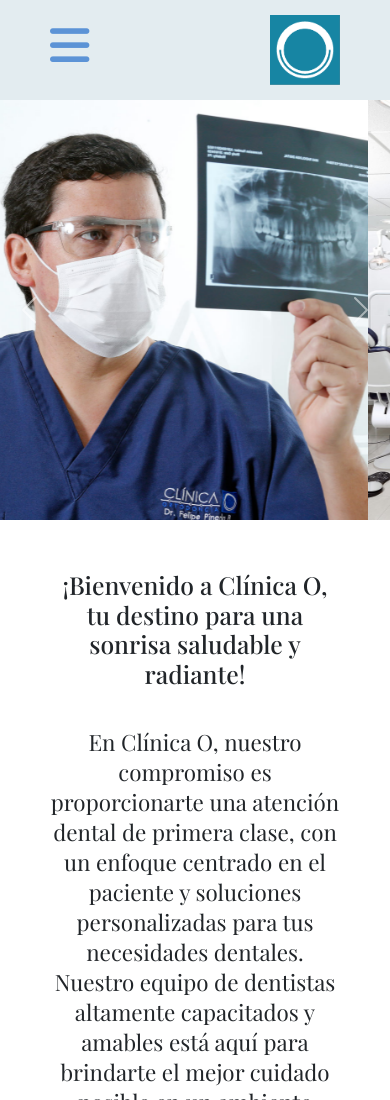
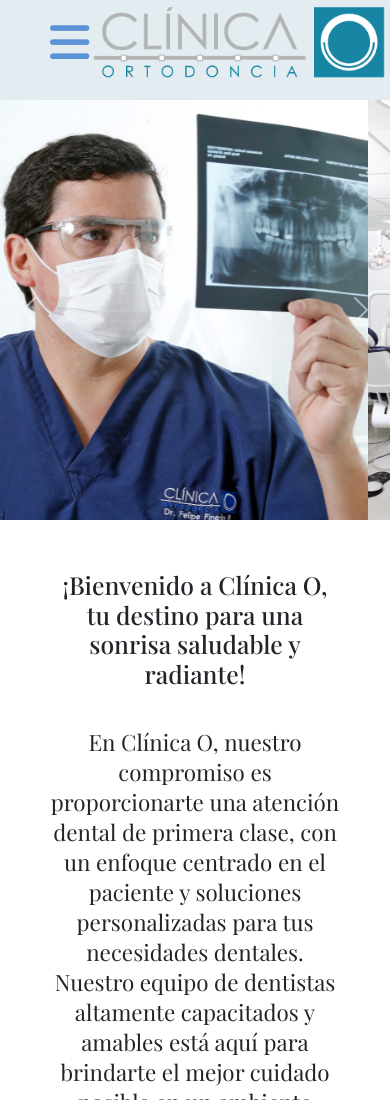
Before and after one commit to johnreyes328/clinicao, a plain HTML site: page index.html in a window 390 px wide. Shown: the top 1100 px of the page. Drawn offline with nearby package versions, Linux system fonts and the light colour scheme; a web font is replaced by a local one.

Commit message:
saque el logo chico ya que en el live server se veia bien, pero al subirlo a github y verlo en un teléfono móvil, se rompía la página

```diff
--- a/css/style.css
+++ b/css/style.css
@@ -17,9 +17,6 @@
     width: 300px;
 }
 
-.logo-chico{
-    display: none;
-}
 .navegador{
     background-size: cover;
     display: flex;
@@ -51,16 +48,10 @@
 }
 @media(max-width:768px){
     .logo{
-        display: none;
-    }
-    .logo-chico{
-        width: 70px;
-        display: block;
-        padding-top: 15px;
+        right: 15px;
     }
     .navegador .fa-bars{
         display: block;
-        padding-top: 5px;
         font-size: 45px;
         color: #5c93d6;
         order: -1;
@@ -304,7 +295,6 @@
         width: 420px;
     }
 }
-
 /*Estilos para nuestras especialidades*/
 .n-especialidades{
     text-align: center;
--- a/index.html
+++ b/index.html
@@ -14,7 +14,6 @@
         <header>
             <nav class="navegador">
                 <a href="/"><img class="logo" src="./multimedia/imagenes/logo_clinica.png" alt="Logo Clínica O"></a>
-                <a href="/"><img class="logo-chico" src="./multimedia/imagenes/favicon.png" alt=""></a>
                 <i class="fa-solid fa-bars"></i>
                 <ul class="menu">
                     <li><a href="/">Inicio</a></li>
```
Also changed, not shown: paginas/contacto.html (+0 -1 lines), paginas/quienes_somos.html (+0 -1 lines).
